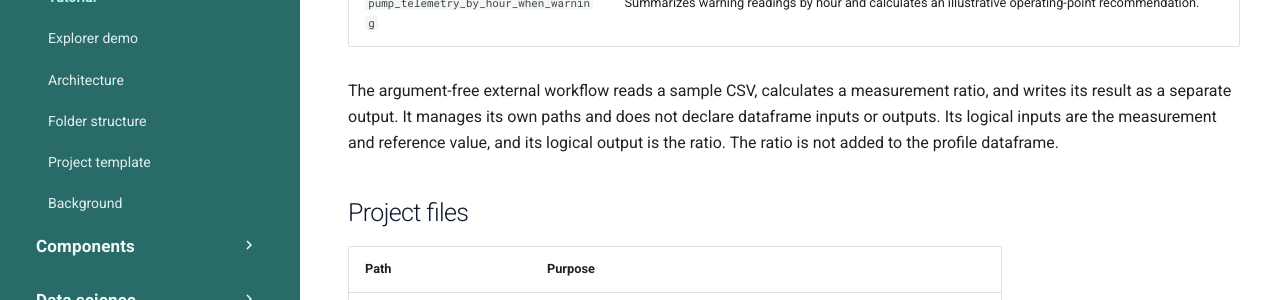
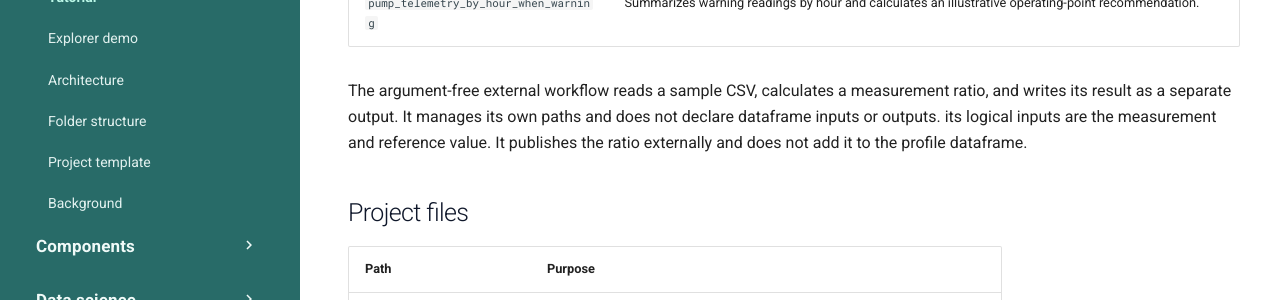
Before and after one commit to uptimely-ai/uptimely-core, an MkDocs documentation site: the page built from docs/getting-started/tutorial.md, in a window 1280 px wide and 900 px high, scrolled down 814 px. Shown: the part 179-479 px from the top of the window. Built offline with MkDocs 1.6.1 and Material for MkDocs 9.7.7, drawn with Linux system fonts in a browser that asks for light colours; comment, search, counter and statistics services are not loaded.

Commit message:
Remove output from workflow example operator

```diff
--- a/docs/getting-started/tutorial.md
+++ b/docs/getting-started/tutorial.md
@@ -34,8 +34,8 @@ reading data or by transforming another profile.
 The argument-free external workflow reads a sample CSV, calculates a measurement
 ratio, and writes its result as a separate output. It manages its own paths and
 does not declare dataframe inputs or outputs.
-Its logical inputs are the measurement and reference value, and its logical
-output is the ratio. The ratio is not added to the profile dataframe.
+its logical inputs are the measurement and reference value. It publishes the
+ratio externally and does not add it to the profile dataframe.
 
 ## Project files
 
```
Also changed, not shown: CHANGELOG.md (+2 -0 lines), example/README.md (+2 -2 lines), 6 other files.
